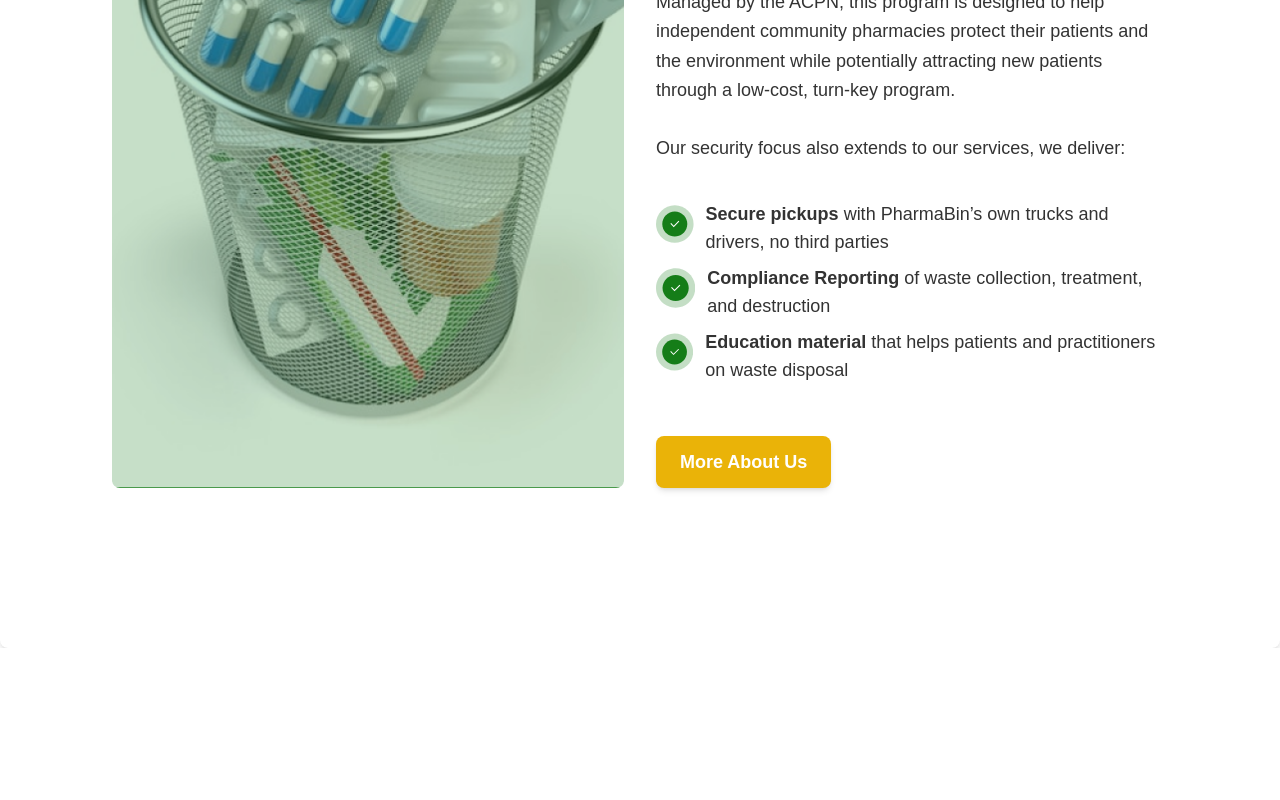
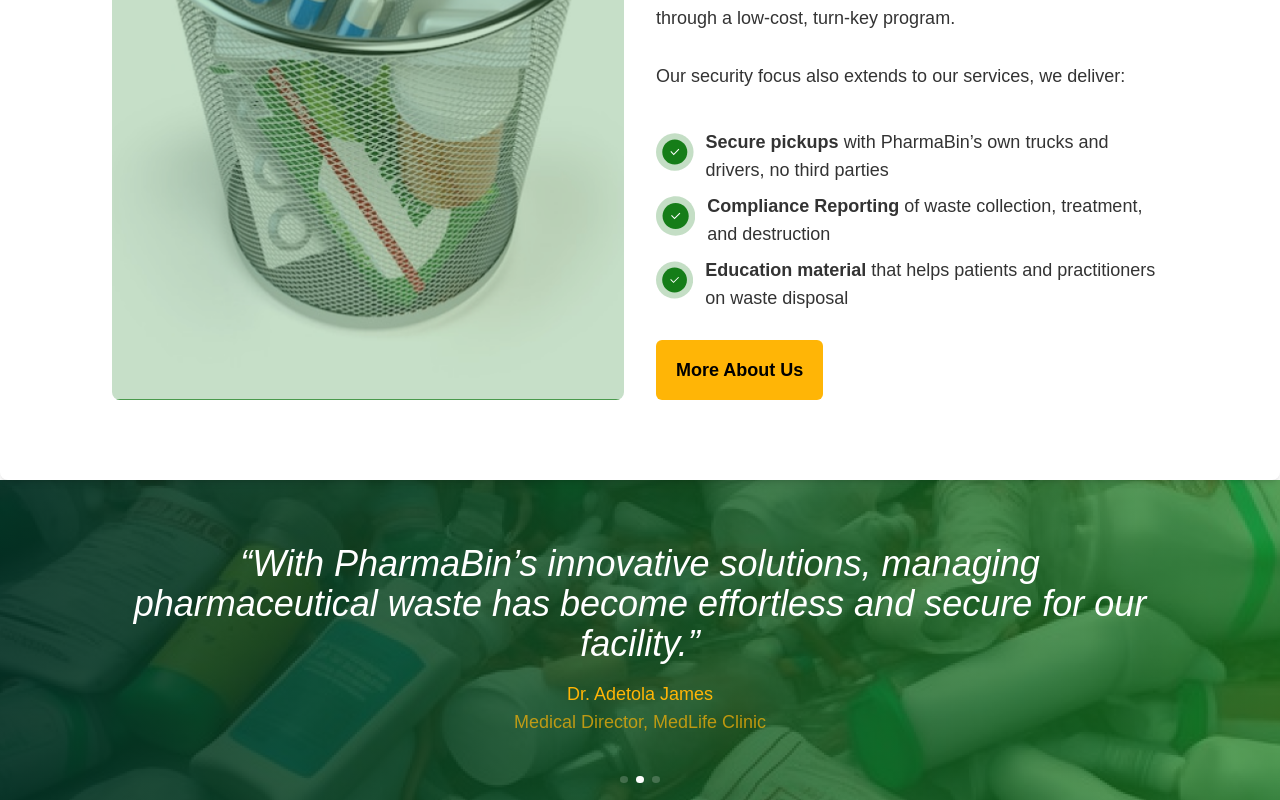
Before and after one commit to Farouk-ayo/pharmabin, a Next.js app: page / in a window 1280 px wide. Shown: the part 1551-2351 px from the top of the page. Before the commit the page ends 2199 px from the top, so only its background shows below. Built offline with nearby package versions, Linux system fonts and the light colour scheme.

Commit message:
feat: quotes slide

```diff
--- a/app/globals.css
+++ b/app/globals.css
@@ -13,3 +13,17 @@
 body {
   font-family: Arial, Helvetica, sans-serif;
 }
+
+.swiper-pagination-bullet-active {
+  background-color: white !important;
+  border-radius: 0.5rem !important;
+}
+.swiper-pagination-bullet {
+  height: 0.4rem !important;
+  background-color: #fff !important;
+}
+
+.swiper-pagination-bullets {
+  position: absolute !important;
+  bottom: 10px !important;
+}
--- a/app/layout.tsx
+++ b/app/layout.tsx
@@ -1,7 +1,7 @@
 import type { Metadata } from "next";
 import { Source_Sans_3 } from "next/font/google";
 import "./globals.css";
-import Navbar from "@/components/navbar/navbar";
+import Navbar from "@/components/navbar";
 
 const geistSans = Source_Sans_3({
   variable: "--font-geist-sans",
--- a/app/not-found.tsx
+++ b/app/not-found.tsx
@@ -1,5 +1,5 @@
 "use client";
-import Navbar from "@/components/navbar/navbar";
+import Navbar from "@/components/navbar";
 import TopBar from "@/components/navbar/topBar";
 import Link from "next/link";
 
--- a/app/page.tsx
+++ b/app/page.tsx
@@ -1,5 +1,7 @@
-import Badge from "@/components/badge/badge";
-import Header from "@/components/header/header";
+import Badge from "@/components/badge";
+import Button from "@/components/buttons";
+import Carousel from "@/components/carousel";
+import Header from "@/components/header";
 import { CheckMark } from "@/components/icons";
 import Image from "next/image";
 
@@ -7,7 +9,7 @@
   return (
     <>
       <Header />
-      <section className="px-4 lg:px-28 py-40 bg-white rounded-lg shadow-md relative z-10">
+      <section className="px-4 lg:px-28 py-20 bg-white rounded-lg shadow-md relative z-10">
         <div className="lg:w-[50%]">
           <Badge text="About Us" bgColor="bg-tertiary" className="mb-8" />
           <h1 className="text-3xl font-bold text-tertiary3 mb-6">
@@ -78,17 +80,15 @@
               </ul>
             </div>
 
-            <div className="mt-8">
-              <a
-                href="#"
-                className="inline-block bg-yellow-500 text-white font-semibold px-6 py-3 rounded-lg shadow-md hover:bg-yellow-600"
-              >
+            <div className="mt-2">
+              <Button variant="secondary" className="text-black">
                 More About Us
-              </a>
+              </Button>
             </div>
           </div>
         </div>
       </section>
+      <Carousel />
     </>
   );
 }
--- a/components/badge/badge.tsx
+++ b/components/badge/index.tsx
@@ -15,7 +15,7 @@
 }) => {
   return (
     <div
-      className={`inline-block ${bgColor} ${textColor} text-sm font-semibold px-3 py-1 rounded-lg ${className}`}
+      className={`inline-block ${bgColor} ${textColor} text-sm font-semibold px-4 py-2 rounded-lg ${className}`}
     >
       {text}
     </div>
--- /dev/null
+++ b/components/carousel/index.tsx
@@ -0,0 +1,73 @@
+"use client";
+import { Autoplay, Pagination } from "swiper/modules";
+import { Swiper, SwiperSlide } from "swiper/react";
+import "swiper/css";
+import "swiper/css";
+import "swiper/css/pagination";
+
+const cards = [
+  {
+    quote:
+      "PharmaBin has opened my eyes to the rules and regulations that go along with all aspects of a healthcare facility. It makes compliance so easy.",
+    author: "Pharm. Oluwabusayo Cyril",
+    designation: "CEO Well-Land Pharmacy & Stores",
+    backgroundImage: "./community-slider1.png",
+  },
+  {
+    quote:
+      "With PharmaBin’s innovative solutions, managing pharmaceutical waste has become effortless and secure for our facility.",
+    author: "Dr. Adetola James",
+    designation: "Medical Director, MedLife Clinic",
+    backgroundImage: "./community-slider2.png",
+  },
+  {
+    quote:
+      "Thanks to PharmaBin, we have achieved compliance with all regulations while ensuring the safety of our patients.",
+    author: "Pharm. Olayemi Oladele",
+    designation: "Owner, CarePlus Pharmacy",
+    backgroundImage: "./community-slider3.png",
+  },
+];
+
+export default function Carousel() {
+  return (
+    <div className="relative  px-4 lg:px-28  flex items-center overflow-hidden">
+      <div
+        className="absolute inset-0 w-full h-full"
+        style={{
+          backgroundImage: "url(./community-slider.png)",
+          backgroundSize: "cover",
+          backgroundPosition: "center",
+          backgroundRepeat: "no-repeat",
+        }}
+      />{" "}
+      <div className="absolute inset-0 bg-gradient-to-r from-[#023022E8]/90 via-[#157D18B8]/48 to-[#157D18B8]/70 bg-[#157D18]/60 md:bg-transparent " />
+      <Swiper
+        modules={[Pagination, Autoplay]}
+        spaceBetween={30}
+        centeredSlides={true}
+        slidesPerView={1}
+        scrollbar={{ draggable: true }}
+        loop={true}
+        autoplay={{ delay: 5000, disableOnInteraction: false }}
+        pagination={{ clickable: true }}
+        className="h-full relative"
+      >
+        {cards.map((card, index) => (
+          <SwiperSlide key={index}>
+            <div className="relative z-10 text-center text-white max-w-5xl mx-auto py-16">
+              <p className="text-2xl md:text-4xl font-medium italic mb-4">
+                “{card.quote}”
+              </p>
+              <p className="text-lg font-medium text-secondary">
+                {card.author}
+                <br />
+                <span className="text-secondary/70">{card.designation}</span>
+              </p>
+            </div>
+          </SwiperSlide>
+        ))}{" "}
+      </Swiper>
+    </div>
+  );
+}
--- a/components/header/header.tsx
+++ b/components/header/index.tsx
@@ -1,4 +1,4 @@
-import Button from "../buttons/button";
+import Button from "../buttons";
 import {
   BottomLeftIcon,
   BottomRightIcon,
@@ -18,7 +18,7 @@
           backgroundRepeat: "no-repeat",
         }}
       />
-      <div className="absolute inset-0 md:bg-gradient-to-r from-[#157D18]/90 via-[#157D18]/40 to-transparent bg-[#157D18]/60 md:bg-transparent " />
+      <div className="absolute inset-0 md:bg-gradient-to-r from-[#157D18]/90 via-[#157D18]/50 to-transparent bg-[#157D18]/60 md:bg-transparent " />
 
       <div className="relative w-full md:w-[90%] text-left p-5 md:p-10 flex flex-col gap-5">
         <div className="absolute top-0 left-0 ">
--- a/components/navbar/navbar.tsx
+++ b/components/navbar/index.tsx
@@ -6,7 +6,7 @@
 import { motion } from "framer-motion";
 import { usePathname } from "next/navigation";
 import { MenuIcon, XIcon } from "lucide-react";
-import Button from "../buttons/button";
+import Button from "../buttons";
 import TopBar from "./topBar";
 
 export default function Navbar() {
--- a/package.json
+++ b/package.json
@@ -13,6 +13,7 @@
     "lucide-react": "^0.456.0",
     "next": "15.1.4",
     "react": "^19.0.0",
+    "swiper": "^11.1.14",
     "react-dom": "^19.0.0"
   },
   "devDependencies": {
```
Also changed, not shown: components/buttons/index.tsx (renamed from components/buttons/button.tsx), public/community-slider.png (added), 1 other file (tests, documents, lock files or other folders).
